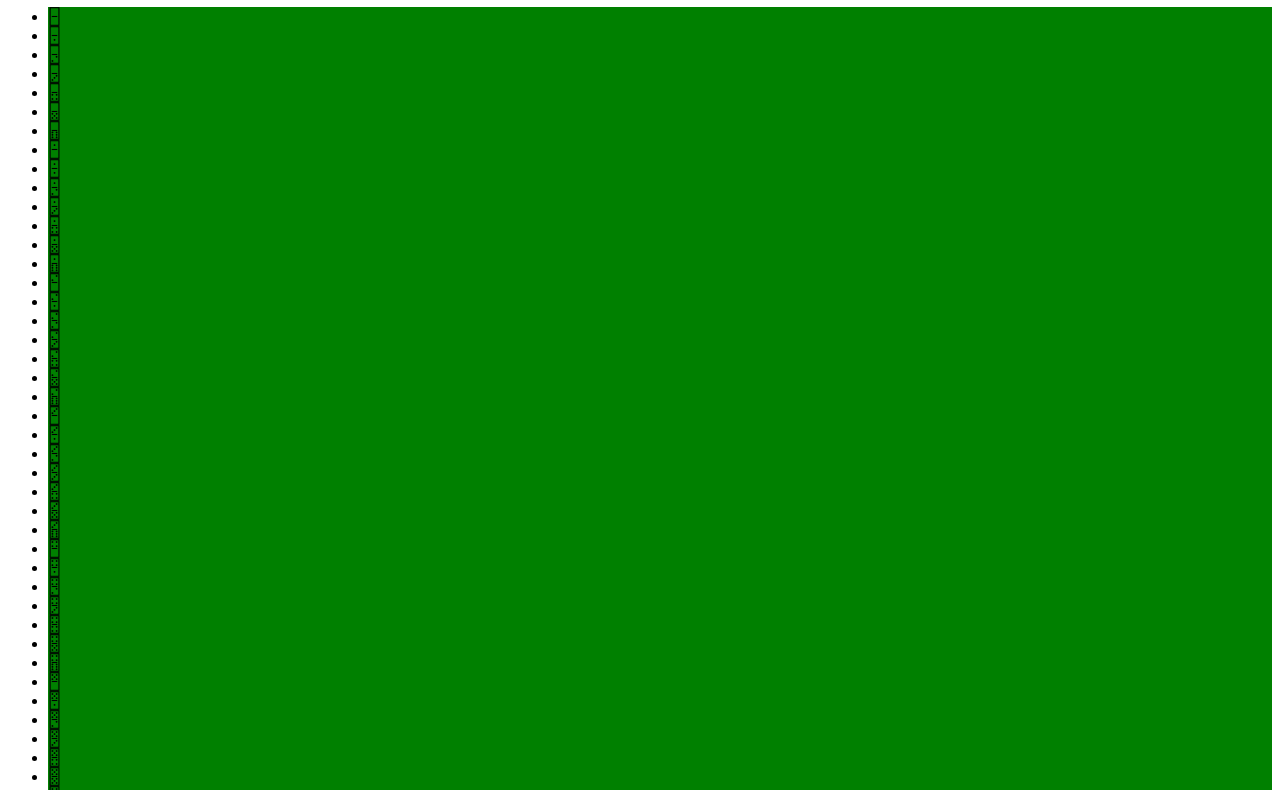
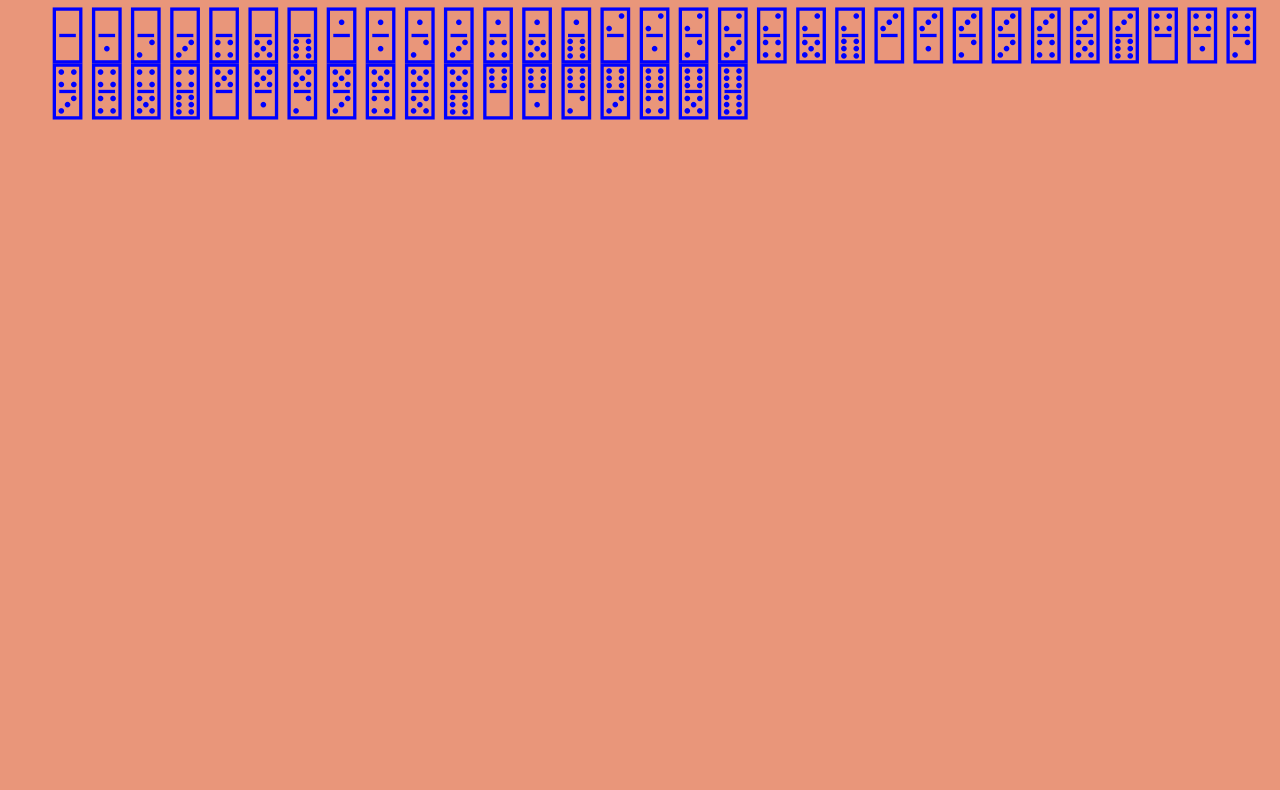
Before and after one commit to ew-kenzie-academy/domino-picker, a plain HTML site: page index.html in a window 1280 px wide. Shown: the part 73-863 px from the top of the page. After the commit the page ends 800 px from the top, so only its background shows below. Drawn offline with Linux system fonts and the light colour scheme.

Commit message:
Lecture restarted

```diff
--- a/style.css
+++ b/style.css
@@ -1,4 +1,27 @@
 /* This is CSS */
+
+*{
+    box-sizing: border-box;
+}
+
+body{
+    background-color: darksalmon;
+}
+
+/* [12 09:45] The outer flex-container.
+*/
+.domino-list{
+  display: flex;
+  flex-direction: row;
+  flex-wrap:wrap;
+  color: blue;
+}
+
+/* + [12 09:37] Brief tutorial on CSS selection that we should already know.
+/*   Selecting the things inside; the *flex-item*s
+*/
 .domino-list li {
-   background-color: green;
-}
+    /* background-color: green; */
+    list-style-type: none; /* Make bullet points go away */
+    font-size:3rem; /* =1rem= is the default font size */
+ }
```
